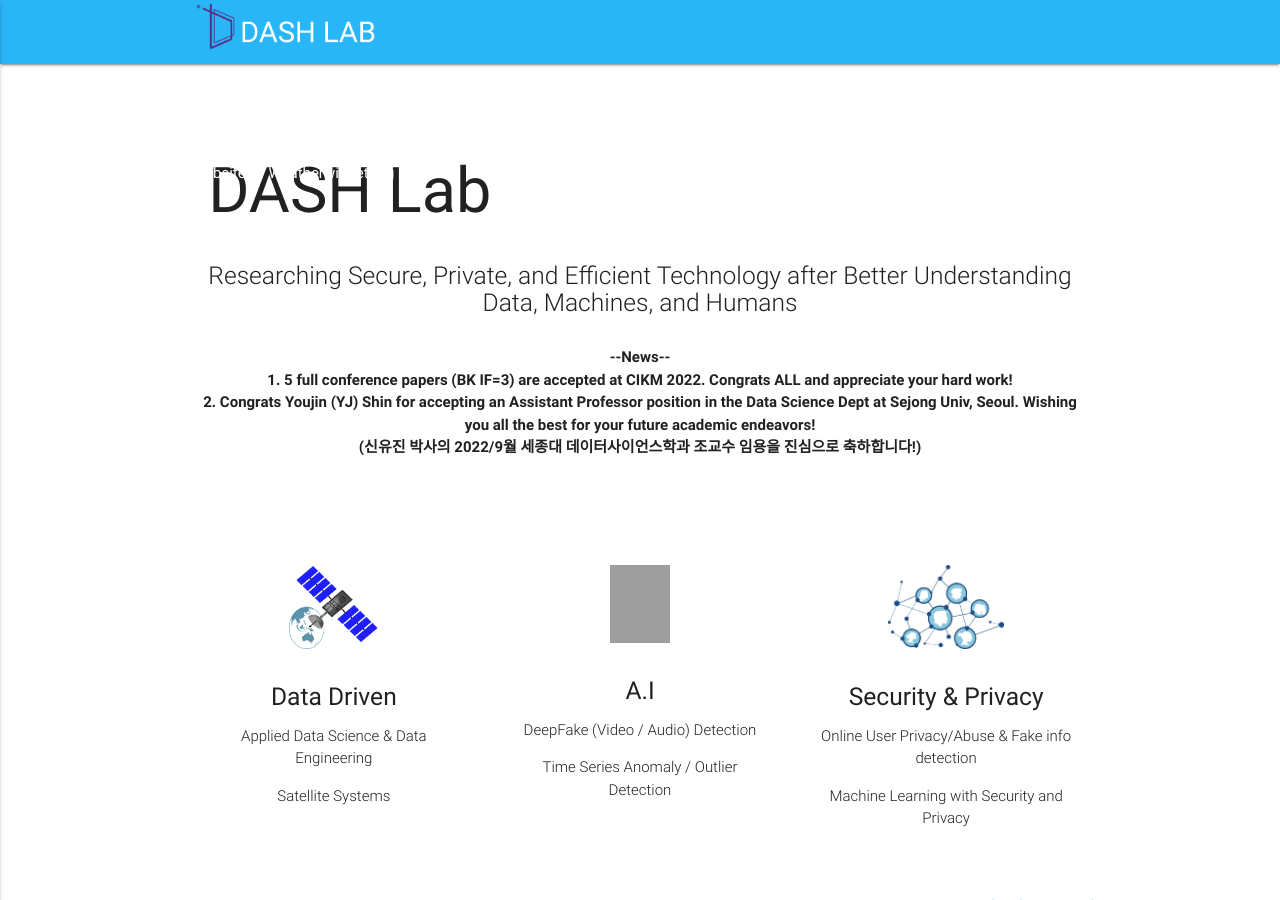
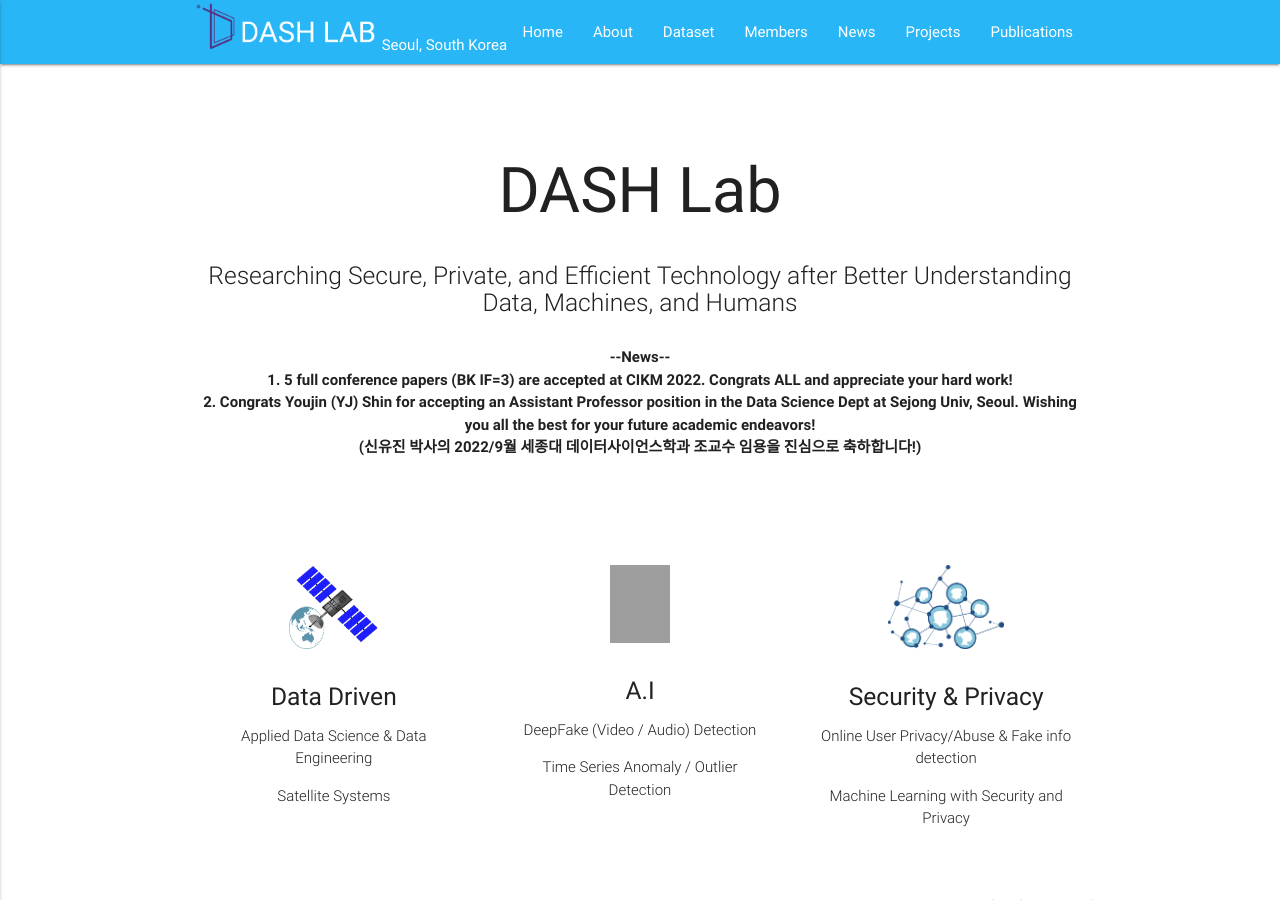
Before and after one commit to Yurim990507/DASH-Lab.github.io, a Jekyll site: the page built from index.md, in a window 1280 px wide and 900 px high. Built offline with Jekyll 4.4.1, drawn with Linux system fonts in a browser that asks for light colours; a script that is not in the unit is left out; comment, search, counter and statistics services are not loaded; grey boxes are pictures that could not be loaded.

Commit message:
add widget weather

```diff
--- a/_includes/header.html
+++ b/_includes/header.html
@@ -4,7 +4,8 @@
             <a href="https://dash-lab.github.io/">
                 <img width="186" height="50" src="../img/lab_logo_text.png" alt="data" class="image">
             </a>
-            <div  style="height:54px; width:220px;"  id="ww_5dcd957e6984e" v='1.20' loc='auto' a='{"t":"horizontal","lang":"en","ids":["wl2279"],"cl_bkg":"rgba(41,182,246,1)","cl_font":"#FFFFFF","cl_cloud":"#FFFFFF","cl_persp":"#81D4FA","cl_sun":"#FFC107","cl_moon":"#FFC107","cl_thund":"#FF5722","sl_sot":"celsius","sl_ics":"one","font":"Arial","el_whr":3,"el_phw":3,"el_nme":3}'><a href="https://weatherwidget.org/" id="ww_5dcd957e6984e_u" target="_blank">Free HTML Weather Widget for Website</a> by Weatherwidget.org</div>
+            <a style="height:54px; width:220px;" class="weatherwidget-io" href="https://forecast7.com/en/37d57126d98/seoul/" data-mode="Current" data-days="3" data-theme="original" data-basecolor="#29B6F6" >Seoul, South Korea</a>
+<!--             <div  style="height:54px; width:220px;"  id="ww_5dcd957e6984e" v='1.20' loc='auto' a='{"t":"horizontal","lang":"en","ids":["wl2279"],"cl_bkg":"rgba(41,182,246,1)","cl_font":"#FFFFFF","cl_cloud":"#FFFFFF","cl_persp":"#81D4FA","cl_sun":"#FFC107","cl_moon":"#FFC107","cl_thund":"#FF5722","sl_sot":"celsius","sl_ics":"one","font":"Arial","el_whr":3,"el_phw":3,"el_nme":3}'><a href="https://weatherwidget.org/" id="ww_5dcd957e6984e_u" target="_blank">Free HTML Weather Widget for Website</a> by Weatherwidget.org</div> -->
         </a>
     {% assign default_paths = site.pages | map: "path" %}
     {% assign page_paths = site.header_pages | default: default_paths %}
```
